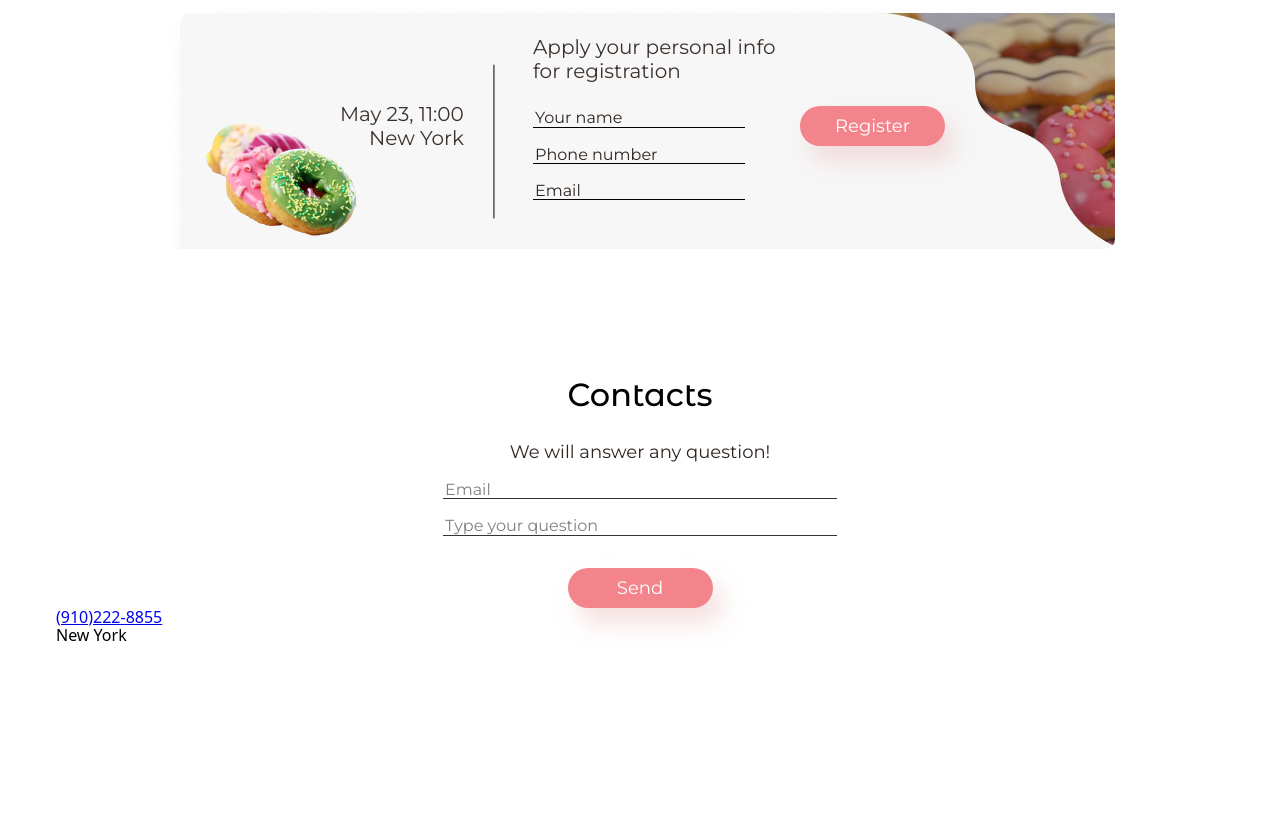
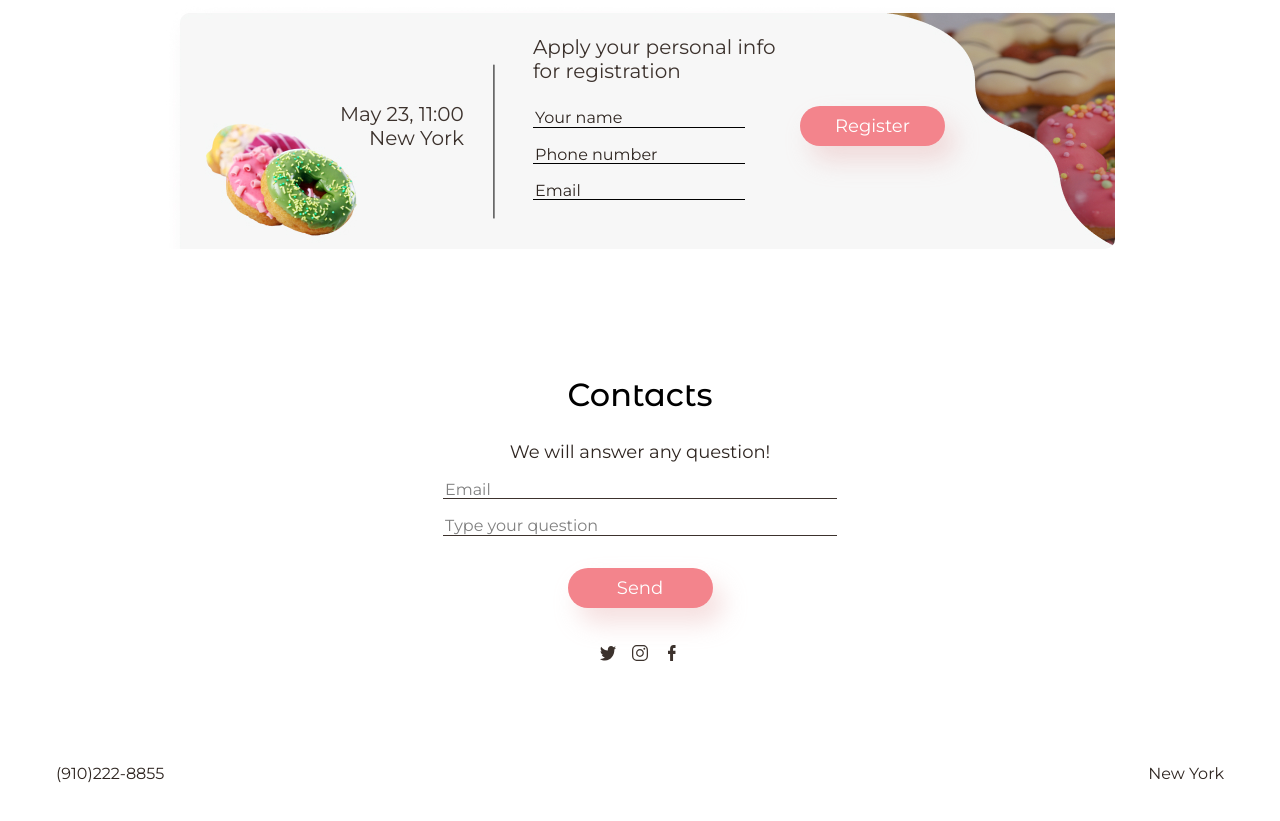
Before and after one commit to HelenaUa/donut-masterclass-1, a website: page index.html in a window 1280 px wide. Shown: the part 4598-5419 px from the top of the page. Before the commit the page ends 5244 px from the top, so only its background shows below. Drawn offline with nearby package versions, Linux system fonts and the light colour scheme.

Commit message:
add footer

```diff
--- a/css/styles.css
+++ b/css/styles.css
@@ -1179,3 +1179,47 @@
       margin-top: 16px;
     }
   }
+
+  /* Footer */
+  .footer {
+    display: flex;
+    flex-direction: column;
+    /* height: 100px; */
+    @media screen and (max-width: 480px) {
+      background-image: url(../images/footer-s-@1x.png);
+      background-size: 15% auto;
+      background-position: 50% 80%;
+      background-repeat: no-repeat;
+    }
+  }
+
+  .footer-icons {
+    margin-left: auto;
+    margin-right: auto;
+    @media screen and (max-width: 480px) {
+      margin-top: 28px;
+      margin-bottom: 40px;
+    }
+    @media screen and (min-width: 481px) and (max-width: 768px) {
+      margin-top: 31px;
+      margin-bottom: 80px;
+    }
+    @media screen and (min-width: 769px) {
+      margin-top: 37px;
+      margin-bottom: 100px;
+    }
+  }
+
+  .footer-box {
+    display: flex;
+    justify-content: space-between;
+    margin-bottom: 60px;
+  }
+
+  .footer-text {
+    font-family: var(--main-font);
+    color: #2E2520;
+    font-size: 16px;
+    font-weight: 400;
+    line-height: normal;
+  }
--- a/index.html
+++ b/index.html
@@ -404,10 +404,24 @@
             </section>
         </main>
 
+        <!-- Footer -->
         <footer>
-            <div class="container">
-                <a href="tel:(910)222-8855">(910)222-8855</a>
-                <p>New York</p>
+            <div class="container footer">
+                <ul class="icons list header-icons footer-icons">
+                    <li class="icons-item">
+                        <svg width="16px" height="16px"><use href="./images/icons.svg#icon-twitter"></use></svg>
+                    </li>
+                    <li class="icons-item">
+                        <svg width="16px" height="16px"><use href="./images/icons.svg#icon-instagram"></use></svg>
+                    </li>
+                    <li class="icons-item">
+                        <svg width="16px" height="16px"><use href="./images/icons.svg#icon-facebook"></use></svg>
+                    </li>
+                </ul>
+                <div class="footer-box">
+                    <a class="footer-text link" href="tel:(910)222-8855">(910)222-8855</a>
+                    <p class="footer-text">New York</p>
+                </div>
             </div>
         </footer>
 
```
Also changed, not shown: images/footer-s-@1x.png (added), images/footer-s-@2x.png (added).
